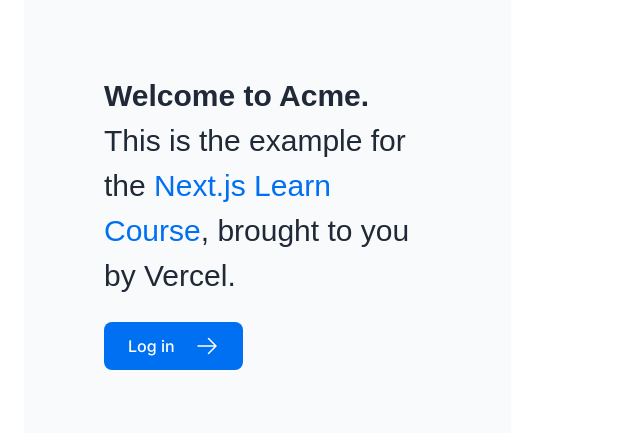
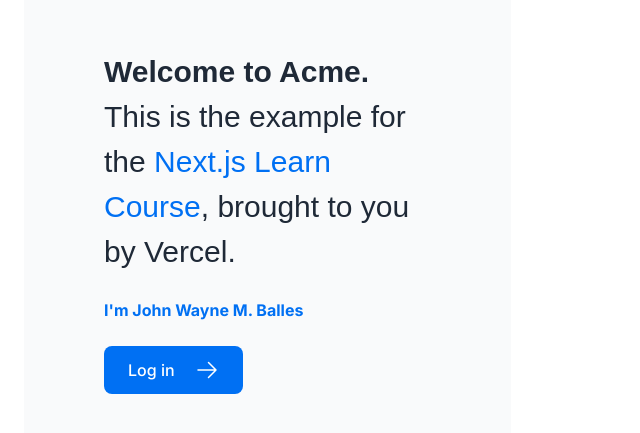
Before and after one commit to JWBalles/nextjs-dashboard, a Next.js app: page / in a window 1280 px wide. Shown: the part 211-644 px from the top of the page, without its empty margins (0-640 px from the left). Built offline with nearby package versions, Linux system fonts and the light colour scheme; a web font is replaced by a local one.

Commit message:
added primary and secondary fonts
includes the last commit before this

```diff
--- a/app/page.tsx
+++ b/app/page.tsx
@@ -19,6 +19,7 @@
             </a>
             , brought to you by Vercel.
           </p>
+          <h1 className="text-4x1 text-blue-500"><b>I'm John Wayne M. Balles</b></h1>
           <Link
             href="/login"
             className="flex items-center gap-5 self-start rounded-lg bg-blue-500 px-6 py-3 text-sm font-medium text-white transition-colors hover:bg-blue-400 md:text-base"
```
